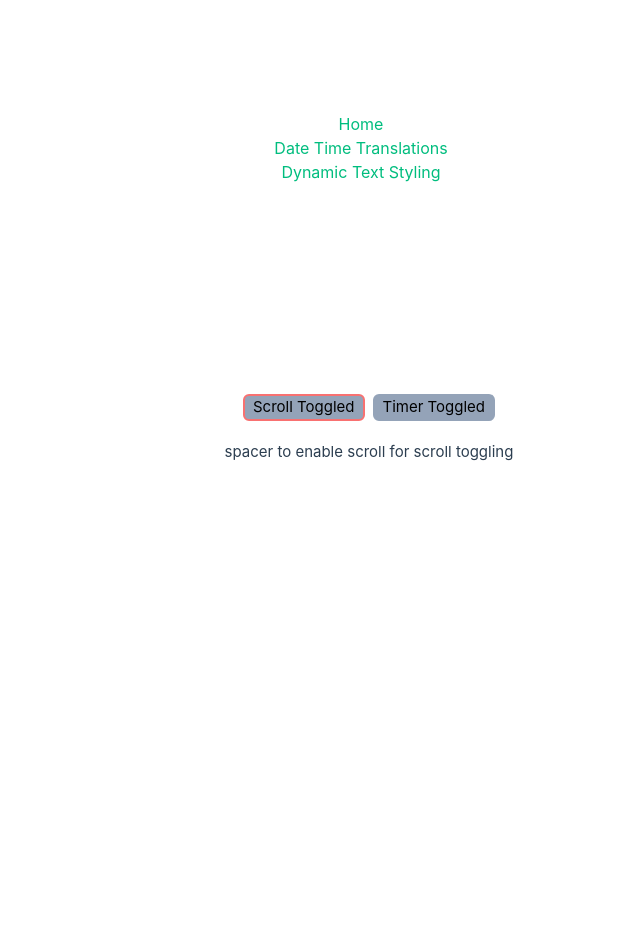
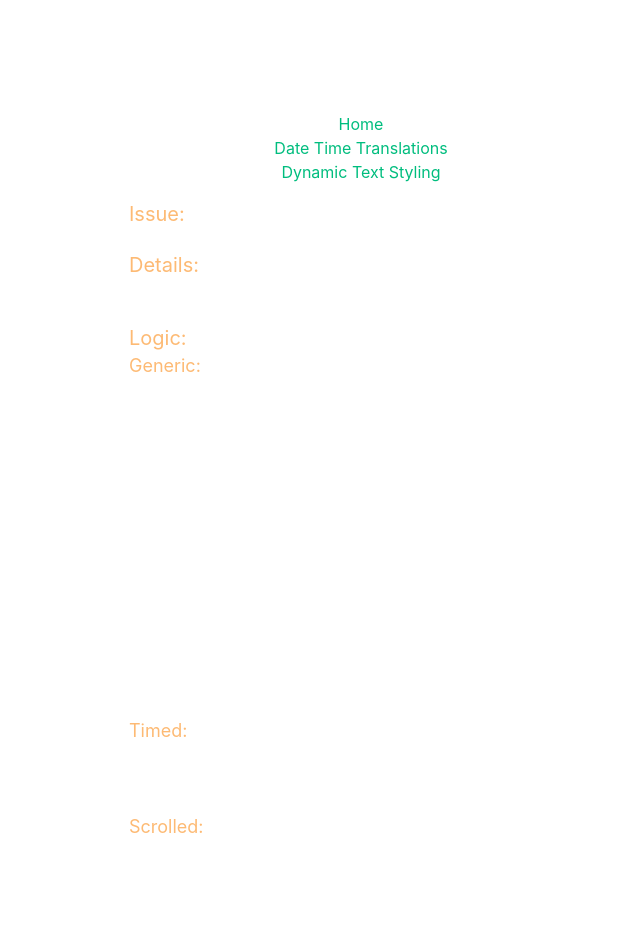
Before and after one commit to AndrewDavidsonDigital/considerations, a Vue app: page /progressive-styled-text in a window 1280 px wide. Shown: the top 952 px of the page, without its empty margins (271-911 px from the left). Built offline with nearby package versions, Linux system fonts and the light colour scheme.

Commit message:
ProressivelyStyleText  - Add Descriptions  - Fix Issue where scroll ticket polled 1s instead of customised interval  - Check to remove the ticker on onUnmounted

```diff
--- a/src/views/ProgressivlyStyledText.vue
+++ b/src/views/ProgressivlyStyledText.vue
@@ -180,6 +180,9 @@ import {
   window.addEventListener("resize", () => resolveTextSizes());
   onUnmounted(() => {
     window.removeEventListener("resize", () => resolveTextSizes());
+    if(tickerId.value){
+      clearInterval(tickerId.value)
+    }
   }),
   onMounted(() => {
     resolveTextSizes()
@@ -197,7 +200,7 @@ import {
       isLoadedFull.value = false
       observer.value.observe(textModule.value);
       scrollConfig.value.startTimestamp = Date.now()
-      setTimeout(() => isLoadedFull.value = true, 1000)
+      setTimeout(() => isLoadedFull.value = true, scrollConfig.value.interval)
     }else{
       observer.value.unobserve(textModule.value)
       scrollConfig.value.startTimestamp = null
@@ -253,12 +256,21 @@ import {
 
 <template>
   <section class="tw-text-white tw-text-left tw-w-1/2 tw-pb-5">
-    <h2 class="tw-text-xl">Issue: </h2>
+    <h2 class="tw-text-xl tw-text-orange-300">Issue: </h2>
     <p class="tw-indent-5">Need for a way to progressivly style text</p>
-    <h2 class="tw-text-xl">Details: </h2>
+    <h2 class="tw-text-xl tw-text-orange-300">Details: </h2>
     <p class="tw-indent-5">Need to find a way to progressivly style text based on a specific progress, i.e. time or scroll position</p>
-    <h2 class="tw-text-xl">Logic: </h2>
-    <p class="tw-indent-5">TBD</p>
+    <h2 class="tw-text-xl tw-text-orange-300">Logic: </h2>
+    <h3 class="tw-text-lg tw-text-orange-300">Generic: </h3>
+    <p class="tw-indent-5">Define a template ref for the paragraph to style, prior to that in the template add a heirachily older sibling `element` that is positioned absolutely so that it sits underneath the template; This will house our `highlight` colour.</p>
+    <p class="tw-indent-5">Once loaded, and on aspect changes, read the computed sizing values and line-heighs. From this we can calculate the number, and size of all the lines within the paragraph.</p>
+    <p class="tw-indent-5">From this, our template iterates over our computed (number of lines), and we now have an indetically spaced underlying layer, with a `width` of 0% as we don't want to colour it yet. </p>
+    <p class="tw-indent-5">Using the mix-blend-multiply we on the paragraph we can colour the text based on the background of the underlying layers.</p>
+    <p class="tw-indent-5">For both Timed and Scrolled, per tick of itteration, calculate the percentages per row of scaling on each line, they will fall into one of 3 categories; Filled, Empty, and a single line Partially Filled</p>
+    <h3 class="tw-text-lg tw-text-orange-300">Timed: </h3>
+    <p class="tw-indent-5">For timed; we define a duration and a tick-interval, each tick we reprocess the percentage of completion on all line to dynamically generate `width` values for each row</p>
+    <h3 class="tw-text-lg tw-text-orange-300">Scrolled: </h3>
+    <p class="tw-indent-5">For Scrolled we define an Intersection Observer, around the center of the viewport, and a tick-interval. When the Intersection Observer is triggered either start or stop the ticker depending on if we entered or left the intersection, each tick we reprocess the percentage of completion on all line to dynamically generate `width` values for each row, based on the average percentage of both the Lower intersection with the bottom of the element and the Upper interseciont with the top of the element</p>
   </section>
   <section class="tw-flex tw-gap-x-2 tw-text-black tw-pb-5">
     <button
@@ -276,7 +288,7 @@ import {
         }"
       @click="timeToggled = true; scrollToggled = false">Timer Toggled</button>
   </section>
-  <section class="tw-h-[55vh] tw-hidden md:tw-flex tw-flex-col">
+  <section class="tw-min-h-[40vh] tw-hidden md:tw-flex tw-flex-col">
     spacer to enable scroll for scroll toggling
   </section>
   <section class="md:tw-w-[50vw] tw-aspect-square tw-flex tw-flex-col tw-mix-blend-lighten">
@@ -304,7 +316,7 @@ import {
 Duo Reges: constructio interrete. Est, ut dicis, inquam. Quid enim me prohiberet Epicureum esse, si probarem, quae ille diceret? Quae quo sunt excelsiores, eo dant clariora indicia naturae. Ita cum ea volunt retinere, quae superiori sententiae conveniunt, in Aristonem incidunt; An est aliquid per se ipsum flagitiosum, etiamsi nulla comitetur infamia? At ille pellit, qui permulcet sensum voluptate. Restatis igitur vos; Tum Quintus: Est plane, Piso, ut dicis, inquit. Mihi, inquam, qui te id ipsum rogavi?
 Audax negotium, dicerem impudens, nisi hoc institutum postea translatum ad philosophos nostros esset. Profectus in exilium Tubulus statim nec respondere ausus; Quis Aristidem non mortuum diligit? Illa argumenta propria videamus, cur omnia sint paria peccata. Summus dolor plures dies manere non potest?</p>
   </section>
-  <section class="tw-h-[55vh] tw-flex tw-flex-col">
+  <section class="tw-min-h-[40vh] tw-flex tw-flex-col">
     spacer to enable scroll for scroll toggling
   </section>
 </template>
```
